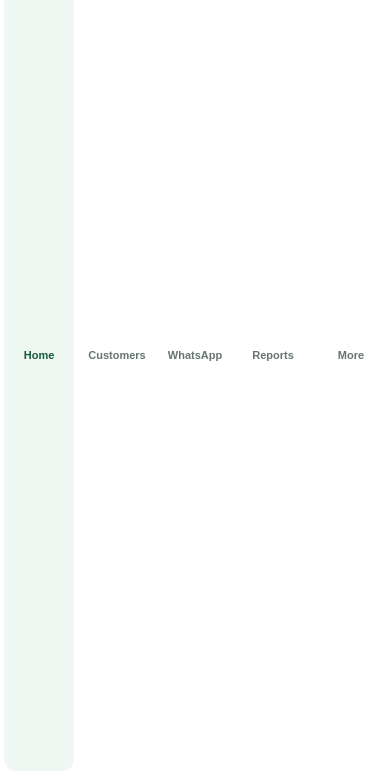
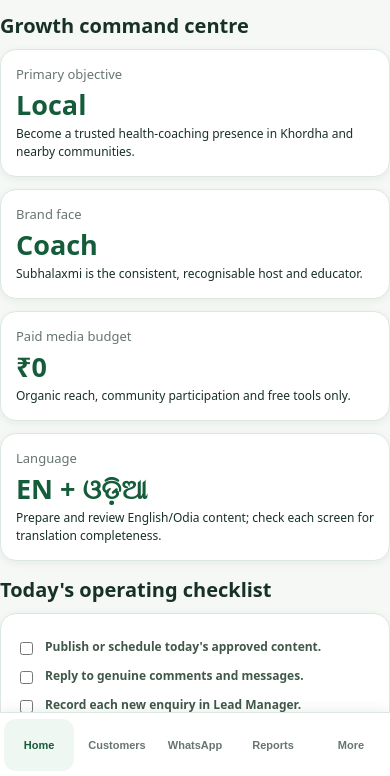
Before and after one commit to anshumohantyyfa-rgb/Sai-Health-Hub-, a website: page public/index.html in a window 390 px wide. Shown: the part 67-843 px from the top of the page. Drawn offline with Linux system fonts and the light colour scheme; no server answers.

Commit message:
Edit public/mobile.css

```diff
--- a/public/mobile.css
+++ b/public/mobile.css
@@ -245,9 +245,15 @@
     display: grid;
     grid-template-columns: repeat(5, minmax(0, 1fr));
     position: fixed;
+    /* The base stylesheet sets nav{position:sticky;top:0}. That inherited top:0
+       combined with bottom:0 would stretch this bar across the whole viewport
+       and intercept every tap, so both axes are pinned here explicitly. */
+    top: auto;
+    bottom: 0;
     left: 0;
     right: 0;
-    bottom: 0;
+    height: auto;
+    overflow: visible;
     z-index: 50;
     background: #ffffff;
     border-top: 1px solid var(--line, #dce8df);
```
